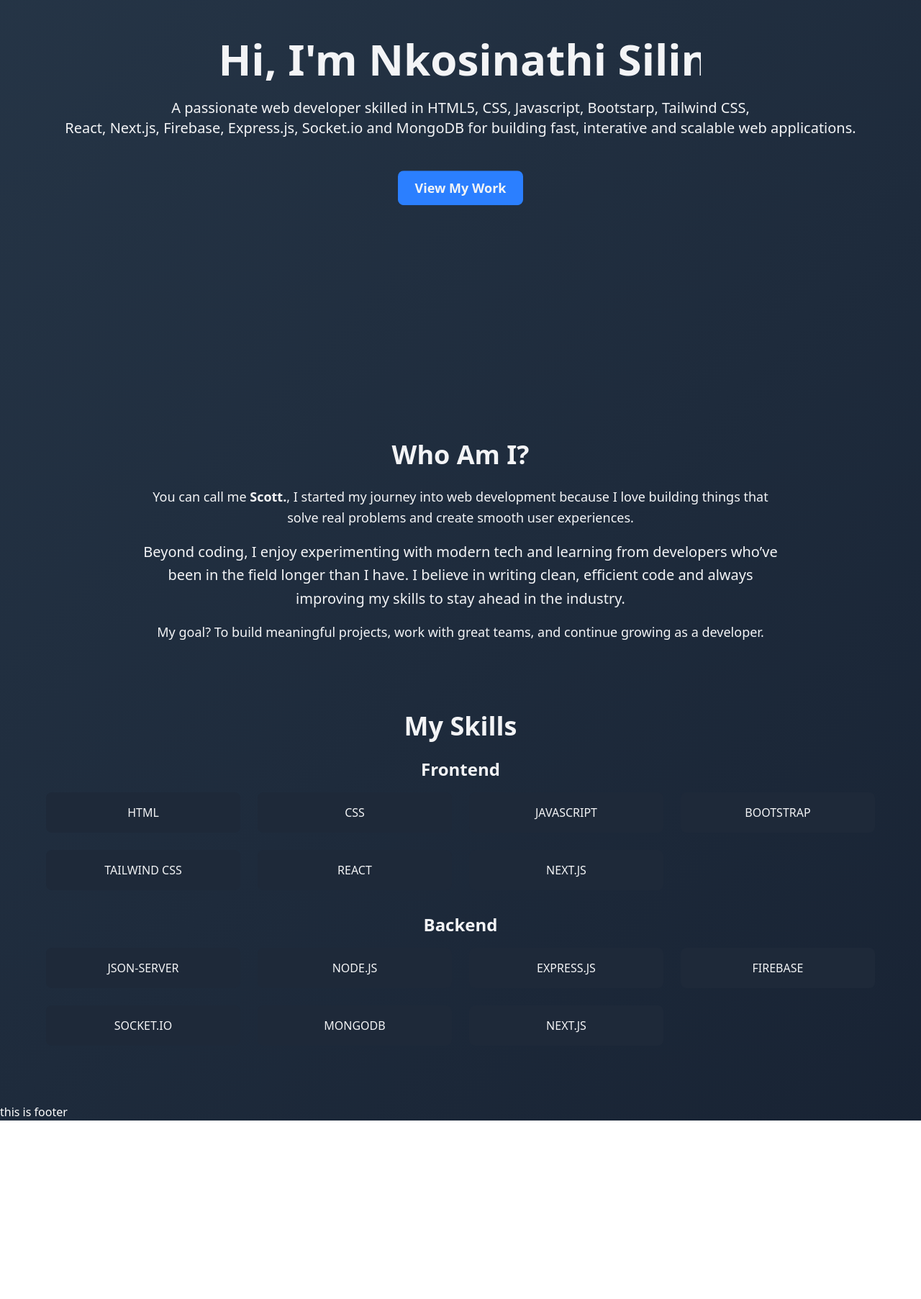
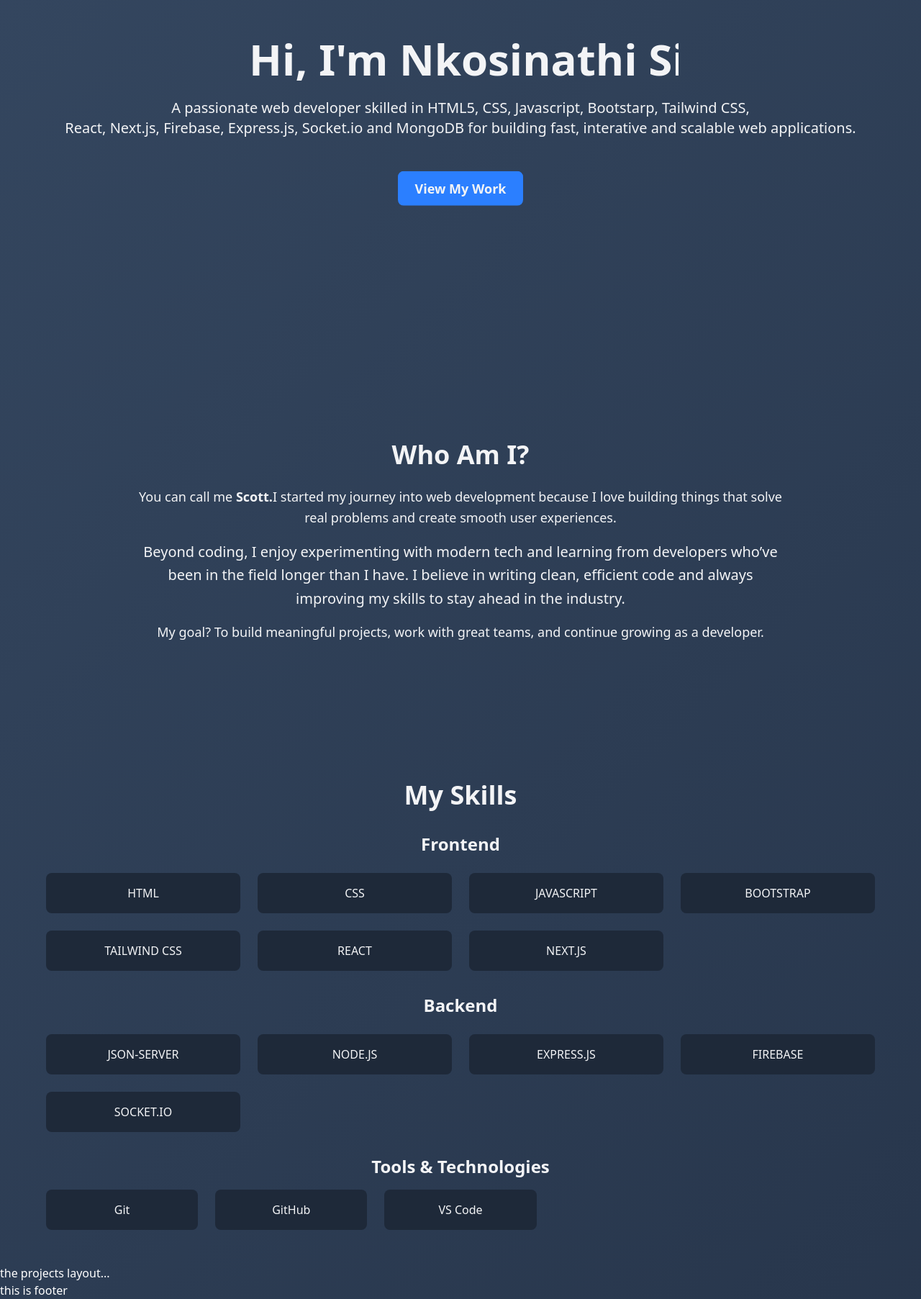
Before and after one commit to Scott12565/my-portfolio, a Next.js app: page / in a window 1280 px wide. Shown: the part 300-2105 px from the top of the page at 72% size. Before the commit the page ends 1857 px from the top, so only its background shows below. Built offline with nearby package versions, Linux system fonts and the light colour scheme.

Commit message:
final adjusments on animation

```diff
--- a/app/globals.css
+++ b/app/globals.css
@@ -5,13 +5,18 @@ html {
 }
 
 body {
-  background: linear-gradient(135deg, #2C3E50, #101828);
-  background-size: 200% 200%; /* Ensure the gradient can move */
-  animation: gradientAnimation 8s ease infinite; /* Apply the gradient animation */
+  background: linear-gradient(135deg, #455c79, #101828);
+  background-size: 400% 400%; /* Ensure the gradient can move */
+  animation: gradientAnimation 8s ease infinite;
   color: white; /* Ensures text remains readable */
   margin: 0;
   padding: 0;
   min-height: 100vh;
+}
+
+.navbar {
+  background-color: #2C3E50;
+  color: #fff;
 }
 
 @keyframes gradientAnimation {
@@ -20,18 +25,25 @@ body {
   100% { background-position: 0% 50%; }
 }
 
-.navbar {
-  background-color: #2C3E50;
-  color: #fff;
-}
+
 
 /* Keyframes for typing effect */
 @keyframes typing {
-  from {
+  0% {
     width: 0;
   }
-  to {
+  100% {
+    width: 80%;
+  }
+}
+
+/* Keyframes for deleting effect */
+@keyframes deleting {
+  0% {
     width: 100%;
+  }
+  100% {
+    width: 0;
   }
 }
 
@@ -53,14 +65,14 @@ body {
   display: inline-block;
   overflow: hidden;
   white-space: nowrap;
-  border-right: 3px solid white; /* Create the cursor effect */
-  animation: typing 4s steps(20, end) infinite alternate, blink 0.7s infinite step-end;
-  width: auto; /* Keeps the width limited to the content */
-  white-space: nowrap; /* Ensures text stays in one line */
+  border-right: 3px solid white;
+  animation: typing 4s steps(20, end) forwards, deleting 4s steps(20, end) infinite alternate, blink 0.7s infinite step-end;
+  width: 50%;
+  word-wrap:normal
 }
 
-/* Optional: Make the title float up and down slightly for a more dynamic effect */
-@keyframes float {
+/* Make the title float up and down slightly for a more dynamic effect */
+/* @keyframes float {
   0% {
     transform: translateY(0);
   }
@@ -70,17 +82,7 @@ body {
   100% {
     transform: translateY(0);
   }
-}
-
-.hero-button {
-  display: inline-block;
-  animation: float 2s ease-in-out infinite;
-}
-
-.hero-button {
-  display: inline-block;
-  animation: float 2s ease-in-out infinite;
-}
+} */
 
 .hero-button {
   display: inline-block;
--- a/app/page.jsx
+++ b/app/page.jsx
@@ -1,5 +1,6 @@
 import About from "@/sections/About";
 import Hero from "@/sections/Hero";
+import Projects from "@/sections/Projects";
 import Skills from "@/sections/Skills";
 
 export default function Home() {
@@ -8,6 +9,7 @@ export default function Home() {
       <Hero />
       <About />
       <Skills />
+      <Projects />
     </main>
   )
 }
--- a/componenets/NavBar.jsx
+++ b/componenets/NavBar.jsx
@@ -13,6 +13,12 @@ const NavBar = () => {
         // Close the menu if clicked outside
         if (!e.target.closest('.navbar') && !e.target.closest('.burger')) {
             setOpenMenu(false);
+        }
+    };
+
+    const handleLinkClick = () => {
+        if (openMenu) {
+            setOpenMenu(false);  // Close the sidebar on mobile when a link is clicked
         }
     };
 
@@ -39,10 +45,10 @@ const NavBar = () => {
 
                 {/* Links */}
                 <div className="space-x-8 text-lg font-semibold hidden md:flex">
-                    <Link href={'#home'}>Home</Link>
-                    <Link href={'#about'}>About</Link>
-                    <Link href={'#skills'}>Skills</Link>
-                    <Link href={'#projects'}>Projects</Link>
+                    <Link href={'#home'}onClick={handleLinkClick}>Home</Link>
+                    <Link href={'#about'}onClick={handleLinkClick}>About</Link>
+                    <Link href={'#skills'}onClick={handleLinkClick}>Skills</Link>
+                    <Link href={'#projects'}onClick={handleLinkClick}>Projects</Link>
                 </div>
 
                 {/* Contacts Button */}
@@ -60,9 +66,9 @@ const NavBar = () => {
                     <Link href={'#about'} className="flex justify-between items-center">About
                         <span className="text-white text-xl cursor-pointer" onClick={toggleMenu}>X</span>
                     </Link>
-                    <Link href={'#skills'}>Skills</Link>
-                    <Link href={'#projects'}>Projects</Link>
-                    <Link href={'#contacts'}>Contacts</Link>
+                    <Link href={'#skills'}onClick={handleLinkClick}>Skills</Link>
+                    <Link href={'#projects'}onClick={handleLinkClick}>Projects</Link>
+                    <Link href={'#contacts'}onClick={handleLinkClick}>Contacts</Link>
                 </div>
             </div>
         </nav>
--- a/sections/About.jsx
+++ b/sections/About.jsx
@@ -2,11 +2,11 @@ import React from "react";
 
 const About = () => {
   return (
-    <section className="py-8 px-7 md:py-12 text-gray-100">
+    <section className="mb-24 py-8 px-7 md:py-12 text-gray-100" id="about">
       <div className="max-w-4xl mx-auto text-center">
         <h2 className="text-4xl font-bold mb-4 md:mb-6">Who Am I?</h2>
         <p className="text-lg leading-relaxed">
-          You can call me <span className="font-semibold">Scott.</span>,
+          You can call me <span className="font-semibold">Scott.</span>
           I started my journey into web development because I love building things that solve real problems
           and create smooth user experiences.
         </p>
--- a/sections/Hero.jsx
+++ b/sections/Hero.jsx
@@ -2,11 +2,11 @@ import Link from "next/link";
 
 const Hero = () => {
     return (
-      <section className=" h-screen flex flex-col justify-center items-center text-gray-100 text-center my-0 px-7">
-        <h1 className="hero-title text-4xl md:text-6xl mb-6 font-bold">
+      <section id="home" className=" h-screen flex flex-col justify-center items-center text-gray-100 text-center my-0 px-3.5 md:px-7">
+        <h1 className="hero-title text-2xl md:text-4xl lg:text-6xl mb-3 md:mb-6 font-bold px-3">
             Hi, I'm Nkosinathi Silinda
           </h1>
-          <p className="text-lg md:text-xl mb-8">
+          <p className="text-lg md:text-xl mb-4 md:mb-8">
           A passionate web developer skilled in HTML5, CSS, Javascript, Bootstarp, Tailwind CSS, <br />
           React, Next.js, Firebase, Express.js, Socket.io and MongoDB for building fast, interative and scalable web applications.
           </p>
--- /dev/null
+++ b/sections/Projects.jsx
@@ -0,0 +1,9 @@
+const Projects = () => {
+    return (
+        <div id="projects">
+            the projects layout...
+        </div>
+     );
+}
+
+export default Projects;
--- a/sections/Skills.jsx
+++ b/sections/Skills.jsx
@@ -1,65 +1,51 @@
 export default function Skills() {
     return (
-      <section className="py-8 px-7 md:py-12 text-gray-100">
+        <section className="py-8 px-7 md:py-12 text-gray-100" id="skills">
         <div className="max-w-6xl mx-auto text-center">
-            <h1 className="text-4xl font-bold mb-4 md:mb-6">My Skills</h1>
+          <h1 className="text-4xl font-bold mb-4 md:mb-8">My Skills</h1>
 
-            {/* frontend skills */}
+          {/* Frontend Skills */}
           <div className="mb-8">
-                <h3 className="text-2xl font-bold mb-4">Frontend</h3>
+            <h3 className="text-2xl font-bold mb-4 md:mb-6">Frontend</h3>
             <div className="grid grid-cols-2 sm:grid-cols-3 lg:grid-cols-4 align-s gap-6">
-                    <div className="flex justify-center items-center bg-gray-800 p-4 rounded-lg">
-                        <span>HTML</span>
+              {["HTML", "CSS", "JAVASCRIPT", "BOOTSTRAP", "TAILWIND CSS", "REACT", "NEXT.JS"].map((skill) => (
+                <div
+                  key={skill}
+                  className="flex justify-center items-center bg-gray-800 p-4 rounded-lg transform hover:scale-105 transition-all"
+                >
+                  <span>{skill}</span>
                 </div>
-                    <div className="flex justify-center items-center bg-gray-800 p-4 rounded-lg">
-                        <span>CSS</span>
-                    </div>
-                    <div className="flex justify-center items-center bg-gray-800 p-4 rounded-lg">
-                        <span>JAVASCRIPT</span>
-                    </div>
-                    <div className="flex justify-center items-center bg-gray-800 p-4 rounded-lg">
-                        <span>BOOTSTRAP</span>
-                    </div>
-                    <div className="flex justify-center items-center bg-gray-800 p-4 rounded-lg">
-                        <span>TAILWIND CSS</span>
-                    </div>
-                    <div className="flex justify-center items-center bg-gray-800 p-4 rounded-lg">
-                        <span>REACT</span>
-                    </div>
-                    <div className="flex justify-center items-center bg-gray-800 p-4 rounded-lg">
-                        <span>NEXT.JS</span>
-                    </div>
+              ))}
             </div>
           </div>
 
-            {/* Backend */}
+          {/* Backend Skills */}
           <div className="mb-8">
-                <h3 className="text-2xl font-bold mb-4">Backend</h3>
+            <h3 className="text-2xl font-bold mb-4 md:mb-6">Backend</h3>
             <div className="grid grid-cols-2 sm:grid-cols-3 lg:grid-cols-4 align-s gap-6">
-                    <div className="flex justify-center items-center bg-gray-800 p-4 rounded-lg">
-                        <span>JSON-SERVER</span>
+              {["JSON-SERVER", "NODE.JS", "EXPRESS.JS", "FIREBASE", "SOCKET.IO"].map((skill) => (
+                <div
+                  key={skill}
+                  className="flex justify-center items-center bg-gray-800 p-4 rounded-lg transform hover:scale-105 transition-all"
+                >
+                  <span>{skill}</span>
                 </div>
-                    <div className="flex justify-center items-center bg-gray-800 p-4 rounded-lg">
-                        <span>NODE.JS</span>
+              ))}
             </div>
-                    <div className="flex justify-center items-center bg-gray-800 p-4 rounded-lg">
-                        <span>EXPRESS.JS</span>
-                    </div>
-                    <div className="flex justify-center items-center bg-gray-800 p-4 rounded-lg">
-                        <span>FIREBASE</span>
-                    </div>
-                    <div className="flex justify-center items-center bg-gray-800 p-4 rounded-lg">
-                        <span>SOCKET.IO</span>
-                    </div>
-                    <div className="flex justify-center items-center bg-gray-800 p-4 rounded-lg">
-                        <span>MONGODB</span>
           </div>
 
-                    <div className="flex justify-center items-center bg-gray-800 p-4 rounded-lg">
-                        <span>NEXT.JS</span>
+          {/* Tools & Technologies */}
+          <div>
+            <h3 className="text-2xl font-semibold mb-4">Tools & Technologies</h3>
+            <div className="grid grid-cols-2 sm:grid-cols-3 md:grid-cols-3 lg:grid-cols-4 xl:grid-cols-5 gap-6 mx-auto">
+              {["Git", "GitHub", "VS Code"].map((tool) => (
+                <div
+                  key={tool}
+                  className="flex justify-center items-center bg-gray-800 p-4 rounded-lg transform hover:scale-105 transition-all"
+                >
+                  <span>{tool}</span>
                 </div>
-
-                    {/* other */}
+              ))}
             </div>
           </div>
         </div>
```
Lines whose indentation alone changed are shown as unchanged.
